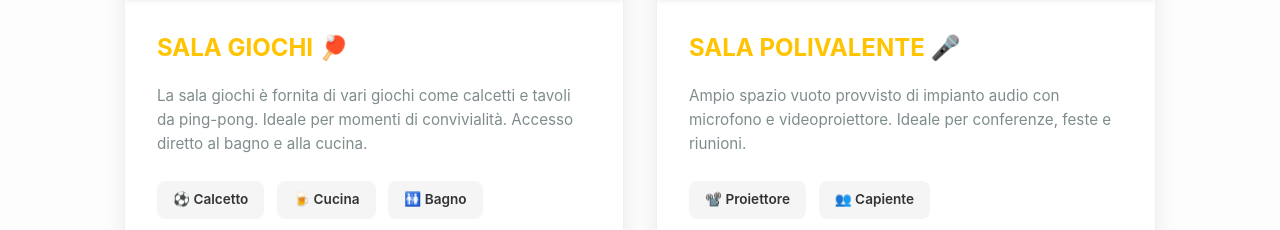
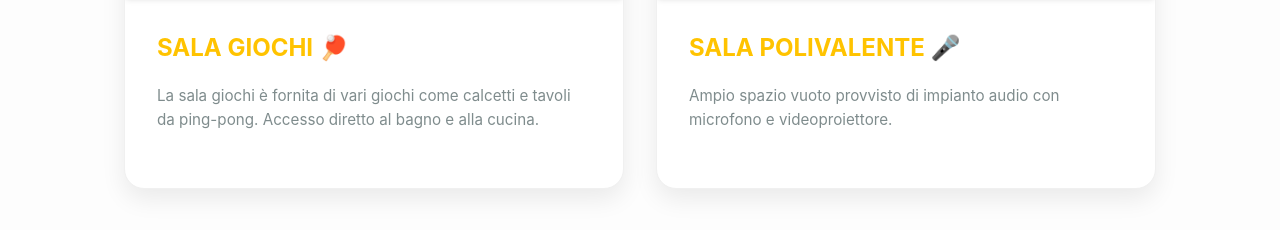
Before and after one commit to Oratorio-Sopramonte/OratorioWebSite, a React (Vite) app: page /prenota-sale in a window 1280 px wide. Shown: the part 722-952 px from the top of the page. Built offline with nearby package versions, Linux system fonts and the light colour scheme.

Commit message:
aggiornamenti secondari

```diff
--- a/src/pages/Booking.jsx
+++ b/src/pages/Booking.jsx
@@ -43,14 +43,14 @@ const Booking = () => {
                             <h2>SALA GIOCHI 🏓</h2>
                             <p className="card-description">
                                 La sala giochi è fornita di vari giochi come calcetti e tavoli da ping-pong.
-                                Ideale per momenti di convivialità. Accesso diretto al bagno e alla cucina.
+                                Accesso diretto al bagno e alla cucina.
                             </p>
 
-                            <div className="card-tags">
+                            {/* <div className="card-tags">
                                 <span className="tag">⚽ Calcetto</span>
                                 <span className="tag">🍺 Cucina</span>
                                 <span className="tag">🚻 Bagno</span>
-                            </div>
+                            </div> */}
                         </div>
                     </div>
 
@@ -64,13 +64,12 @@ const Booking = () => {
                             <h2>SALA POLIVALENTE 🎤</h2>
                             <p className="card-description">
                                 Ampio spazio vuoto provvisto di impianto audio con microfono e videoproiettore.
-                                Ideale per conferenze, feste e riunioni.
                             </p>
 
-                            <div className="card-tags">
+                            {/* <div className="card-tags">
                                 <span className="tag">📽️ Proiettore</span>
                                 <span className="tag">👥 Capiente</span>
-                            </div>
+                            </div> */}
                         </div>
                     </div>
                 </div>
--- a/src/pages/Surveillance.jsx
+++ b/src/pages/Surveillance.jsx
@@ -1,5 +1,5 @@
 import React from 'react'
-import { /* FileSpreadsheet, */ MoonStar, Sun } from 'lucide-react'
+import { FileSpreadsheet } from 'lucide-react'
 import '../PageLayout.css'
 import './Surveillance.css'
 
@@ -18,7 +18,7 @@ const Surveillance = () => {
 
             <div className="container">
 
-                {/* Banner stagionale */}
+                {/* Banner stagionale
                 <div className="seasonal-banner">
                     <div className="seasonal-banner-ribbon"></div>
                     <div className="seasonal-banner-content">
@@ -31,16 +31,9 @@ const Surveillance = () => {
                         </div>
                     </div>
                 </div>
+                */}
 
-                {/* =====================================================
-                    AUTUNNO: decommentare il blocco qui sotto per
-                    ripristinare il contenuto della pagina sorveglianza.
-                    Rimuovere anche il commento all'import di FileSpreadsheet.
-                    ===================================================== */}
-                {/*
-                <div className="dimmed-content">
                 <div className="surveillance-content">
-
                     <div className="text-block">
                         <p>
                             Per rendere possibile questa iniziativa, abbiamo bisogno della collaborazione di tutti.
@@ -58,7 +51,7 @@ const Surveillance = () => {
                         </div>
 
                         <a
-                                href="https://docs.google.com/spreadsheets/d/1-btCrQyoSMxjgQdcN5NiNOLXLlt6fTrvI90h2pI5ypY/edit?usp=sharing"
+                            href="https://docs.google.com/spreadsheets/d/1xKQTywQhrAxngvzIMIG4ZX63u0FfPzl1yJtu6mVlxDM/edit?usp=sharing"
                             target="_blank"
                             rel="noopener noreferrer"
                             className="btn btn-surveillance-large"
@@ -67,10 +60,7 @@ const Surveillance = () => {
                             Sorveglianza
                         </a>
                     </div>
-
                 </div>
-                </div>
-                */}
             </div>
         </div>
     )
```
Lines whose indentation alone changed are shown as unchanged.
